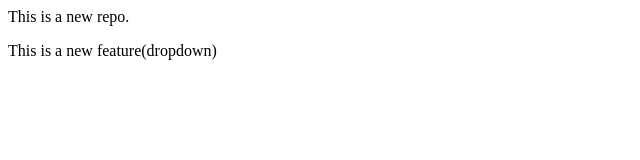
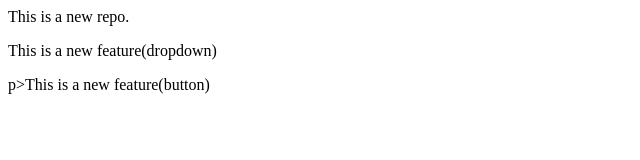
Before and after one commit to dheerajprajapa/Localrepos, a plain HTML site: page index.html in a window 1280 px wide. Shown: the whole page, without its empty margins (0-640 px from the left). Drawn offline with Linux system fonts and the light colour scheme.

Commit message:
add both features

```diff
--- a/index.html
+++ b/index.html
@@ -1,2 +1,3 @@
 <p>This is a new repo.</p>
 <p>This is a new feature(dropdown)</p>
+p>This is a new feature(button)</p>
```
